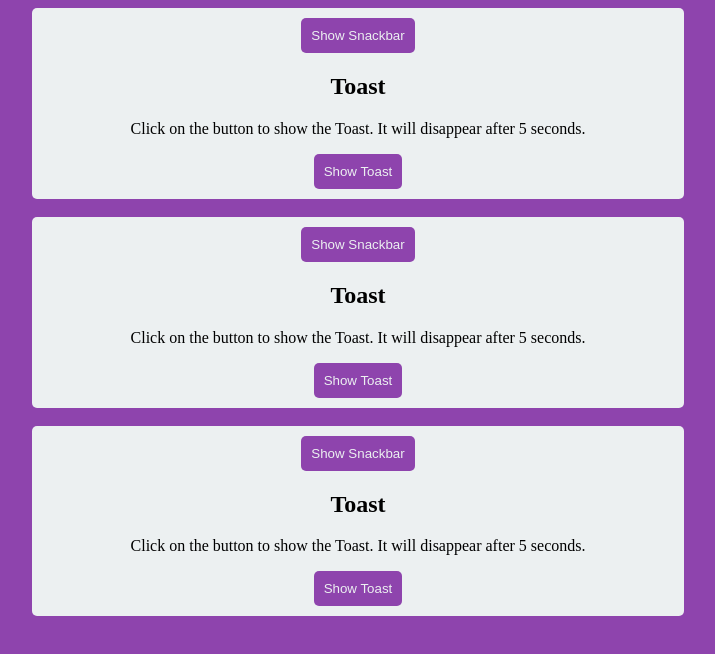
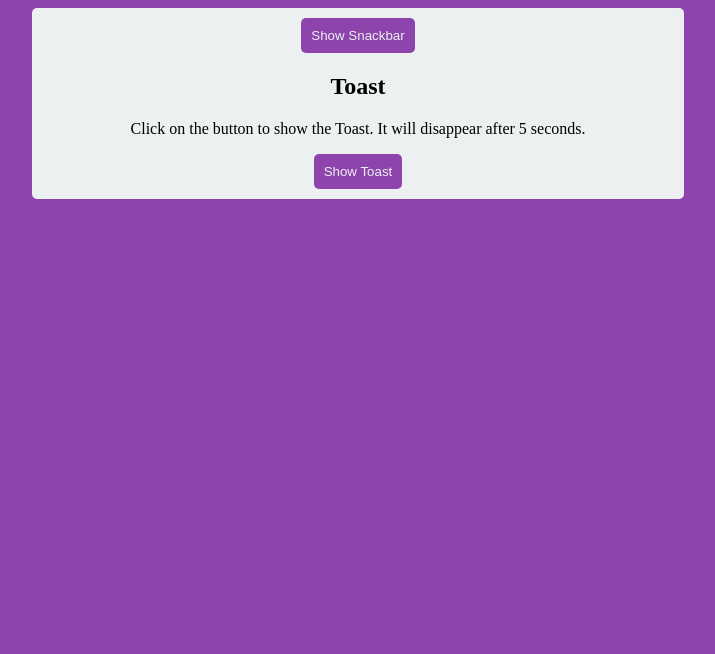
Before and after one commit to lidhia/Toast-example, a plain HTML site: page index.html in a window 1280 px wide. Shown: the whole page, without its empty margins (282-997 px from the left). Drawn offline with Linux system fonts and the light colour scheme.

Commit message:
Adding something

```diff
--- a/index.html
+++ b/index.html
@@ -31,51 +31,6 @@
         <link rel="stylesheet" href="style.css">
     </head>
     <body onload="launch_toast()">
-
-        <div class="container">
-            <!-- Use a button to open the snackbar -->
-            <button onclick="myFunction()">Show Snackbar</button>
-
-            <!-- The actual snackbar -->
-            <div id="snackbar">The amazing toast..</div>
-
-            <!-- TOAST WITH ICON -->
-
-            <h2>Toast</h2>
-            <p>Click on the button to show the Toast. It will disappear after 5 seconds.</p>
-
-            <button onclick="launch_toast()">Show Toast</button>
-
-            <div id="toast">
-                <div id="img">Icon</div>
-                <div id="desc">A notification message..</div>
-            </div>
-        </div>
-
-        <br>
-
-        <div class="container">
-            <!-- Use a button to open the snackbar -->
-            <button onclick="myFunction()">Show Snackbar</button>
-
-            <!-- The actual snackbar -->
-            <div id="snackbar">The amazing toast..</div>
-
-            <!-- TOAST WITH ICON -->
-
-            <h2>Toast</h2>
-            <p>Click on the button to show the Toast. It will disappear after 5 seconds.</p>
-
-            <button onclick="launch_toast()">Show Toast</button>
-
-            <div id="toast">
-                <div id="img">Icon</div>
-                <div id="desc">A notification message..</div>
-            </div>
-        </div>
-
-        <br>
-
         <div class="container">
             <!-- Use a button to open the snackbar -->
             <button onclick="myFunction()">Show Snackbar</button>
```
